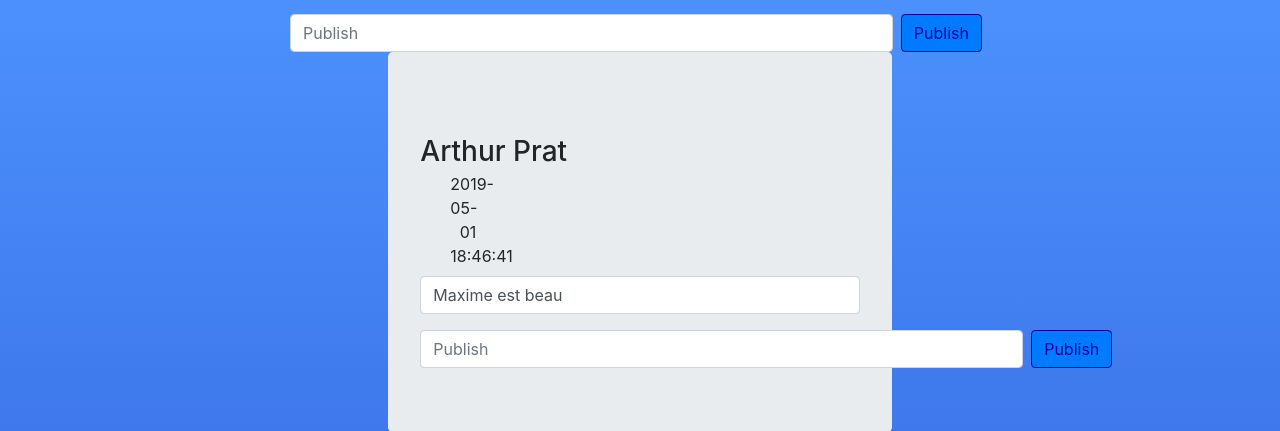
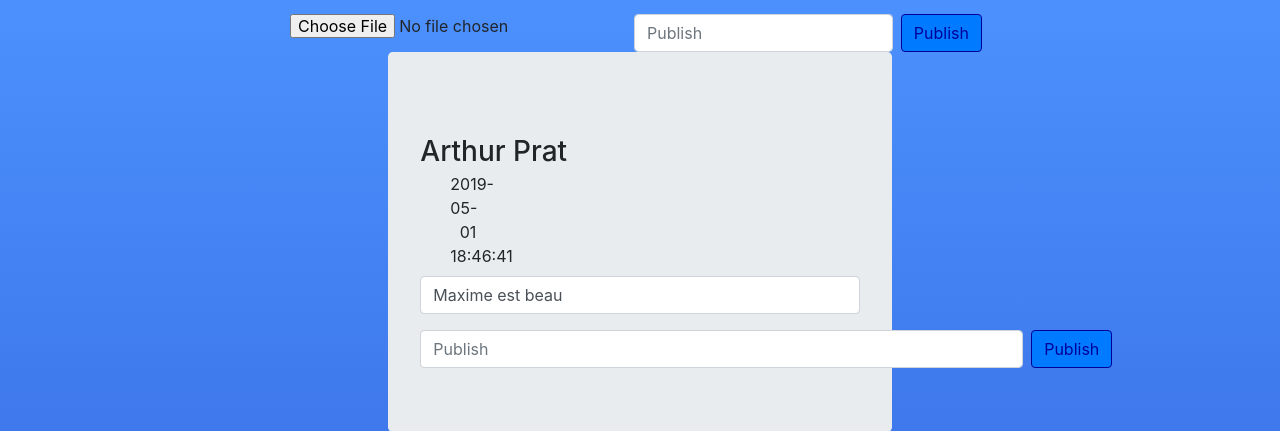
Before and after one commit to Egglestron/ProjetWebING3, a PHP site: page / in a window 1280 px wide. Shown: the part 56-487 px from the top of the page. Run offline with PHP 8.4, Linux system fonts and the light colour scheme; a user stored in the database is signed in; data comes from the database, SQL or seed files in the repository; some libraries are stand-ins or nearby versions.

Commit message:
j'essaye de upload une image mais c chaud

```diff
--- a/index.php
+++ b/index.php
@@ -51,7 +51,11 @@
 
 <div>
   <form class="form-post" method="post">
-    <input class="form-control mr-sm-2" name="description" type="text" placeholder="Publish" aria-label="Publish">
+
+  <input type="file" name="fileupload" value="fileupload" id="fileupload">
+
+
+        <input class="form-control mr-sm-2" name="description" type="text" placeholder="Publish" aria-label="Publish">
     <button class="btn btn-primary mr-sm-2" formaction="post.php" style="border-color: #000099; color: #000099; background-color: navbar-dark;" type="submit">Publish</button>
   </form>
 </div>
```
